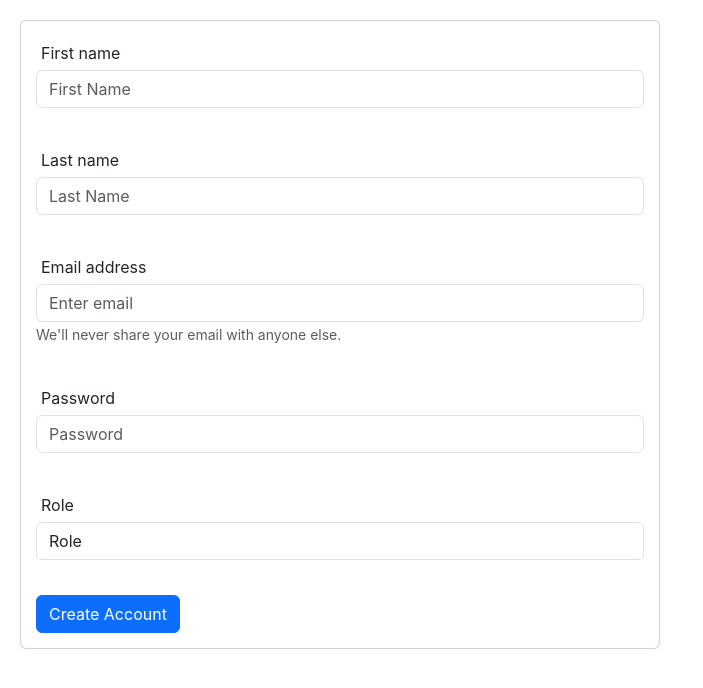
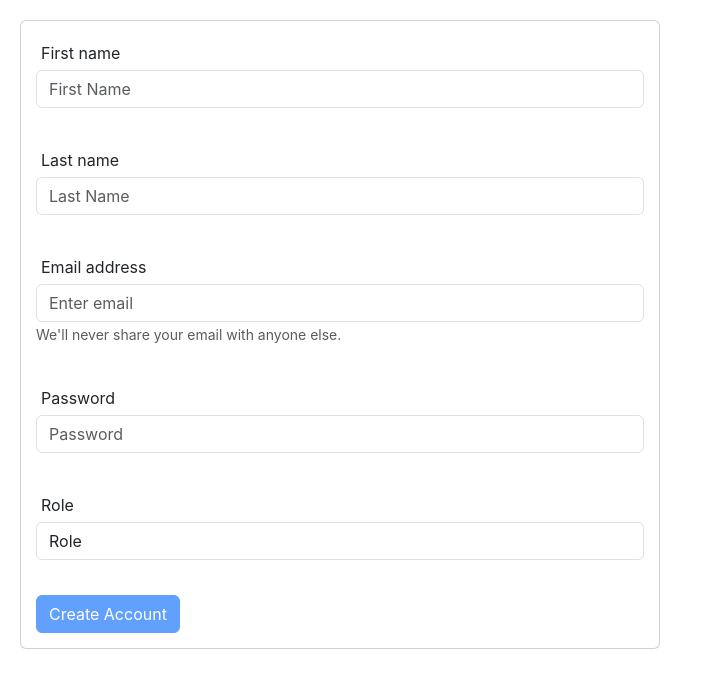
Before and after one commit to andrewmcs/react-reg-form, a React (Create React App) app: page / in a window 1280 px wide. Shown: the top 688 px of the page, without its empty margins (0-703 px from the left). Built offline with nearby package versions, Linux system fonts and the light colour scheme; the HTML template or start-up script is replaced by a standard one.

Commit message:
Step 4: implemented form validity check that disables the submit button until form is valid

```diff
--- a/src/App.js
+++ b/src/App.js
@@ -1,5 +1,6 @@
 import './App.css';
 import { useState } from 'react';
+import { validateEmail } from './utils.js'
 
 // A compenent specifically to show a password error message
 const PasswordErrorMessage = () => {
@@ -7,9 +8,20 @@
     <p className="FieldError">Password should have at least 8 characters</p>
   )
 }
+/*
+Step 4
+Implement the body of getIsFormValid function to return true if the form is valid and false otherwise.
+This determines the submit button state. The rules for the form to be valid are as follows:
 
-// Step 3
-// Prevent the default behaviour of the form when the user clicks the submit button.
+The first name cannot be empty.
+
+The email must be a valid email address and can't be empty. A function called validateEmail has already been provided for you to check if the email is valid. It returns true if the email is valid, otherwise  false is returned.
+
+The password must be at least 8 characters long.
+
+The role must be either individual or business.
+
+*/
 
 function App() {
 
@@ -26,6 +38,15 @@
 
   const handleSubmit = (e) => {
     e.preventDefault();
+  }
+
+  const getIsFormValid = () => {
+    return (
+      firstName &&
+      validateEmail(email) &&
+      password.value.length >= 8 &&
+      role !== "role"
+    );
   }
 
   return (
@@ -74,7 +95,7 @@
             </select>
           </div>
 
-          <button type="submit" className="btn btn-primary submitButton">Create Account</button>
+          <button type="submit" className="btn btn-primary submitButton" disabled={!getIsFormValid()}>Create Account</button>
         </form>
       </div>
     </div>
--- /dev/null
+++ b/src/utils.js
@@ -0,0 +1,7 @@
+export const validateEmail = (email) => {
+    return String(email)
+      .toLowerCase()
+      .match(
+        /^(([^<>()[\]\\.,;:\s@"]+(\.[^<>()[\]\\.,;:\s@"]+)*)|(".+"))@((\[[0-9]{1,3}\.[0-9]{1,3}\.[0-9]{1,3}\.[0-9]{1,3}\])|(([a-zA-Z\-0-9]+\.)+[a-zA-Z]{2,}))$/
+      );
+  };
```
